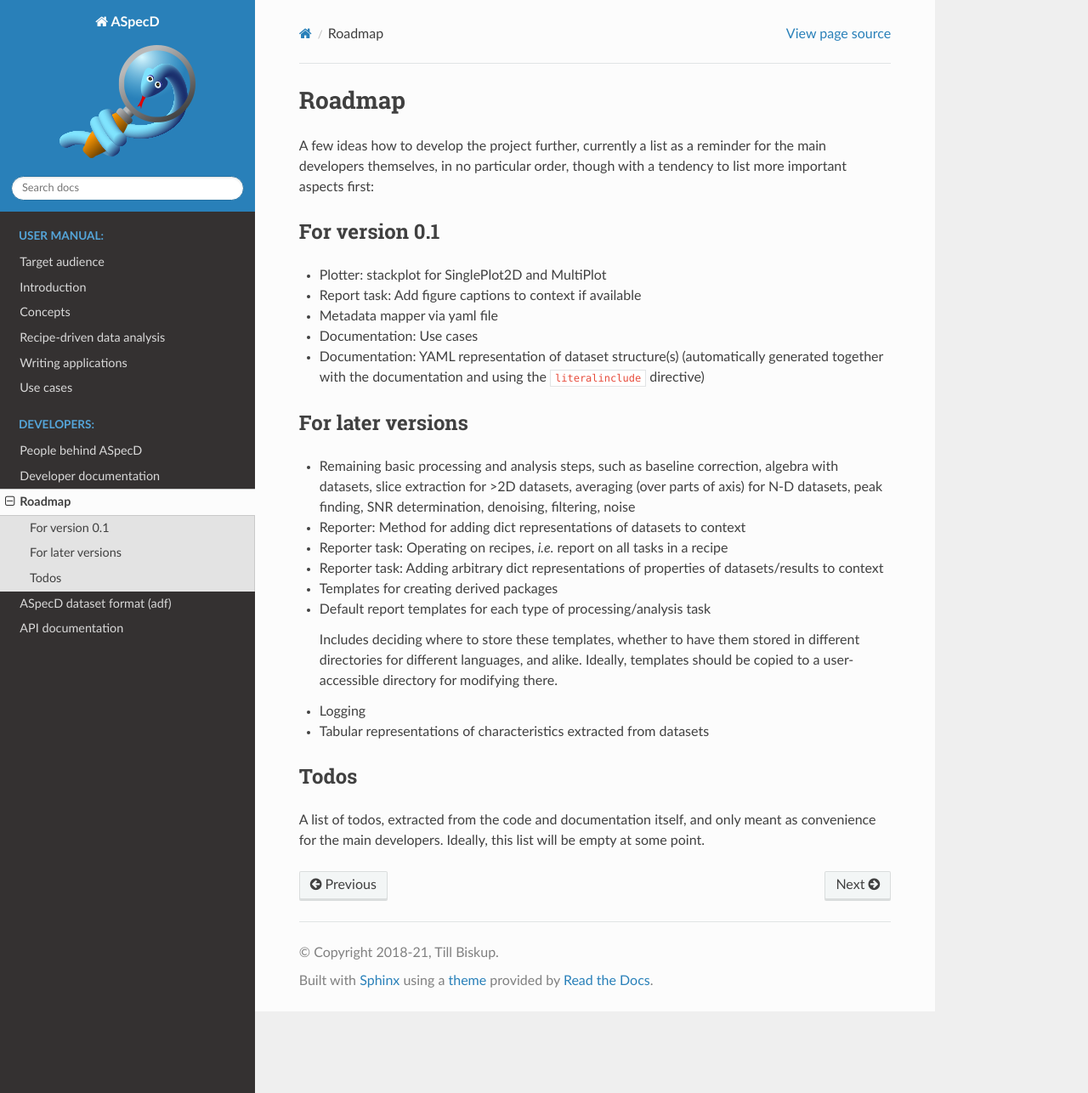
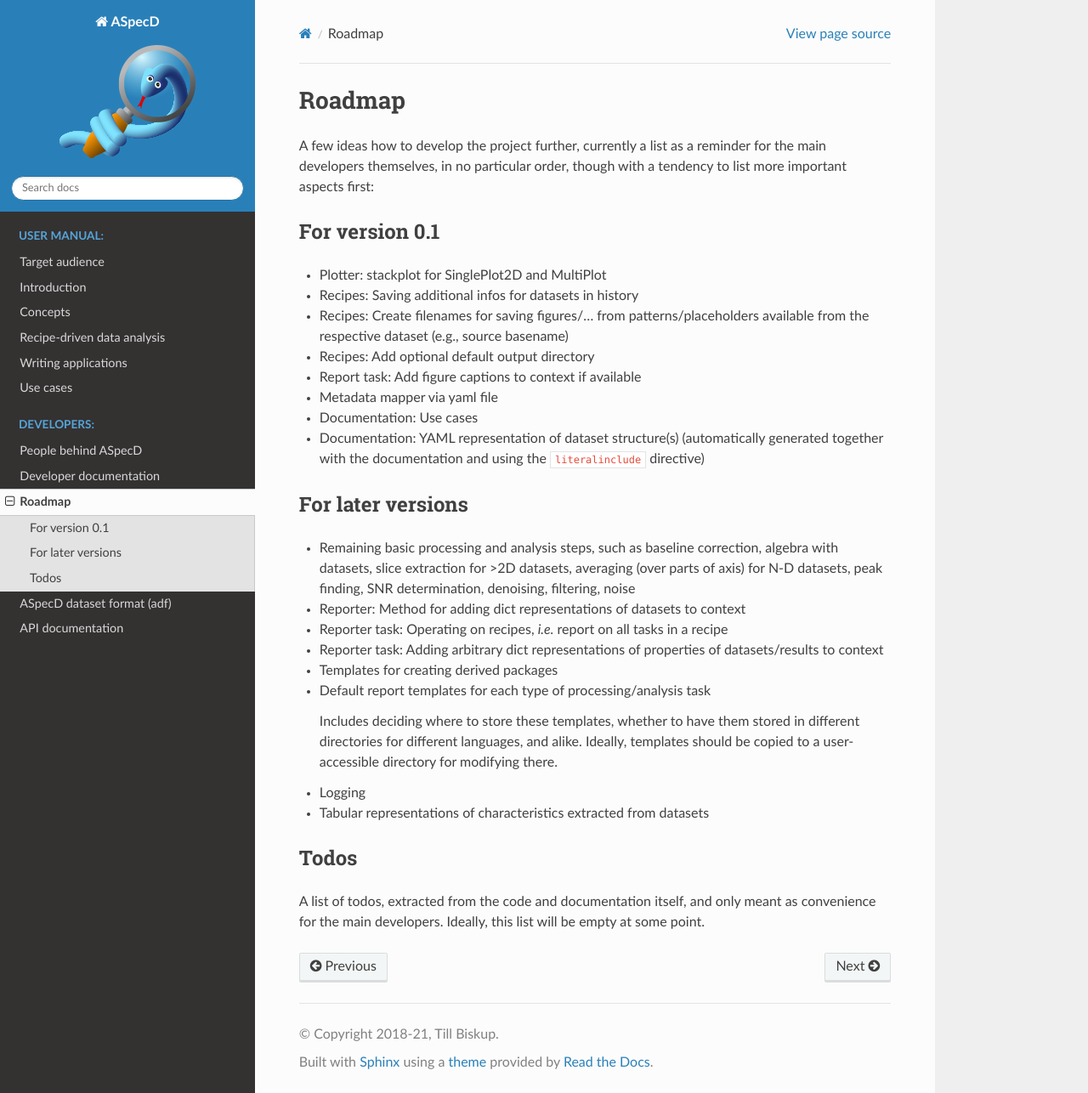
Before and after one commit to tillbiskup/aspecd, a Sphinx documentation site: the page built from docs/roadmap.rst, in a window 1280 px wide and 1286 px high. Shown: the whole window at 85% size. Built offline with Sphinx 7.4.7 and the Read the Docs theme 2.0.0, drawn with Linux system fonts in a browser that asks for light colours.

Commit message:
Update roadmap

```diff
--- a/docs/roadmap.rst
+++ b/docs/roadmap.rst
@@ -9,6 +9,12 @@ For version 0.1
 ===============
 
 * Plotter: stackplot for SinglePlot2D and MultiPlot
+
+* Recipes: Saving additional infos for datasets in history
+
+* Recipes: Create filenames for saving figures/... from patterns/placeholders available from the respective dataset (e.g., source basename)
+
+* Recipes: Add optional default output directory
 
 * Report task: Add figure captions to context if available
 
```
Also changed, not shown: 1 other file.
